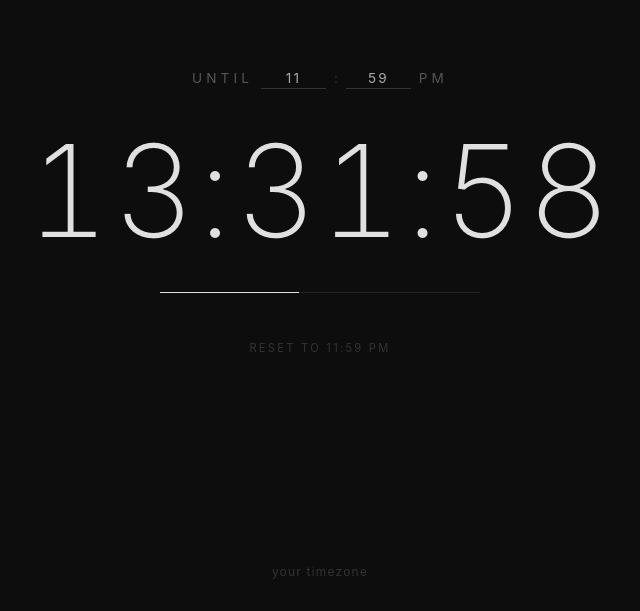
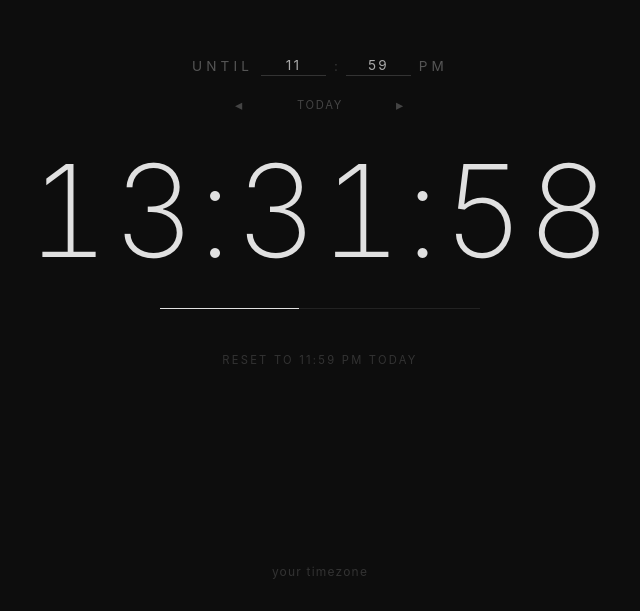
Before and after one commit to soumendrak/dayleft, a plain HTML site: page index.html in a window 1280 px wide. Shown: the part 189-800 px from the top of the page, without its empty margins (320-960 px from the left). Drawn offline with Linux system fonts and the light colour scheme.

Commit message:
Add day offset: countdown to any future date/time

```diff
--- a/index.html
+++ b/index.html
@@ -15,7 +15,7 @@
       align-items: center;
       justify-content: center;
       flex-direction: column;
-      gap: 1.5rem;
+      gap: 1.25rem;
       padding: 2rem;
       transition: background 0.6s;
     }
@@ -37,11 +37,9 @@
       color: #555;
       text-transform: uppercase;
       letter-spacing: 0.3em;
-      cursor: pointer;
       user-select: none;
       transition: color 0.3s;
     }
-    .target-row:hover { color: #888; }
     .target-row input {
       background: none;
       border: none;
@@ -58,6 +56,28 @@
     }
     .target-row input:focus { border-color: #888; color: #e0e0e0; }
     .target-row .sep { color: #333; letter-spacing: 0; }
+    .date-row {
+      display: flex;
+      align-items: center;
+      gap: 0.75rem;
+      font-size: 0.7rem;
+      color: #444;
+      letter-spacing: 0.15em;
+      text-transform: uppercase;
+      user-select: none;
+    }
+    .date-row .arrow {
+      cursor: pointer;
+      color: #444;
+      transition: color 0.3s;
+      font-size: 0.9rem;
+      padding: 0 4px;
+    }
+    .date-row .arrow:hover { color: #888; }
+    .date-label {
+      min-width: 120px;
+      text-align: center;
+    }
     .done {
       color: #3a3;
       font-size: 0.85rem;
@@ -82,7 +102,6 @@
       color: #333;
       letter-spacing: 0.1em;
     }
-    /* Reset button */
     .reset {
       margin-top: 1.5rem;
       font-size: 0.7rem;
@@ -99,19 +118,24 @@
   </style>
 </head>
 <body>
-  <div class="target-row" id="targetRow" title="Click to edit target time">
+  <div class="target-row" title="Click to edit target time">
     <span>UNTIL</span>
     <input type="text" id="hourInput" maxlength="2" value="23">
     <span class="sep">:</span>
     <input type="text" id="minInput" maxlength="2" value="59">
     <span id="ampm">PM</span>
   </div>
+  <div class="date-row">
+    <span class="arrow" id="prevDay">◂</span>
+    <span class="date-label" id="dateLabel">Today</span>
+    <span class="arrow" id="nextDay">▸</span>
+  </div>
   <div class="timer" id="timer">--:--:--</div>
   <div class="done" id="done" style="display:none">Done</div>
   <div class="meter">
     <div class="meter-fill" id="meter"></div>
   </div>
-  <button class="reset" id="reset">Reset to 11:59 PM</button>
+  <button class="reset" id="reset">Reset to 11:59 PM Today</button>
   <footer id="footer">your timezone</footer>
 
   <script>
@@ -122,24 +146,54 @@
     const hourInput = document.getElementById('hourInput');
     const minInput = document.getElementById('minInput');
     const ampm = document.getElementById('ampm');
+    const dateLabel = document.getElementById('dateLabel');
     const reset = document.getElementById('reset');
 
     let targetH = 23;
     let targetM = 59;
+    let dayOffset = 0; // 0 = today, 1 = tomorrow, etc.
 
     function pad(n) { return String(n).padStart(2, '0'); }
 
+    function getTargetDate() {
+      const d = new Date();
+      d.setDate(d.getDate() + dayOffset);
+      d.setHours(targetH, targetM, 0, 0);
+      return d;
+    }
+
+    function formatDate(d) {
+      const now = new Date();
+      const today = new Date(now.getFullYear(), now.getMonth(), now.getDate());
+      const targetDay = new Date(d.getFullYear(), d.getMonth(), d.getDate());
+      const diffDays = Math.round((targetDay - today) / 86400000);
+
+      if (diffDays === 0) return 'Today';
+      if (diffDays === 1) return 'Tomorrow';
+      if (diffDays === -1) return 'Yesterday';
+
+      const months = ['Jan','Feb','Mar','Apr','May','Jun','Jul','Aug','Sep','Oct','Nov','Dec'];
+      const days = ['Sun','Mon','Tue','Wed','Thu','Fri','Sat'];
+      return `${days[d.getDay()]} ${d.getDate()} ${months[d.getMonth()]}`;
+    }
+
     function save() {
-      try { localStorage.setItem('dayleft-target', JSON.stringify([targetH, targetM])); }
-      catch(e) {}
+      try {
+        localStorage.setItem('dayleft-target', JSON.stringify([targetH, targetM, dayOffset]));
+      } catch(e) {}
     }
 
     function load() {
       try {
         const raw = localStorage.getItem('dayleft-target');
-        if (raw) { const [h, m] = JSON.parse(raw); targetH = h; targetM = m; }
+        if (raw) {
+          const v = JSON.parse(raw);
+          targetH = v[0]; targetM = v[1];
+          dayOffset = (typeof v[2] === 'number') ? v[2] : 0;
+        }
       } catch(e) {}
       updateInputs();
+      updateDateLabel();
     }
 
     function updateInputs() {
@@ -155,6 +209,10 @@
       minInput.value = pad(targetM);
     }
 
+    function updateDateLabel() {
+      dateLabel.textContent = formatDate(getTargetDate());
+    }
+
     function parseInputs() {
       let h = parseInt(hourInput.value, 10);
       let m = parseInt(minInput.value, 10);
@@ -162,9 +220,21 @@
       if (isNaN(m) || m < 0 || m > 59) return false;
       if (ampm.textContent === 'PM' && h !== 12) h += 12;
       if (ampm.textContent === 'AM' && h === 12) h = 0;
+
+      // Auto-roll: if target time is past for today, jump to next occurrence
+      if (dayOffset === 0) {
+        const now = new Date();
+        const candidate = new Date(now);
+        candidate.setHours(h, m, 0, 0);
+        if (candidate <= now) {
+          dayOffset = 1;
+        }
+      }
+
       targetH = h; targetM = m;
       save();
       updateInputs();
+      updateDateLabel();
       tick();
       return true;
     }
@@ -175,30 +245,36 @@
       parseInputs();
     }
 
+    function shiftDay(delta) {
+      dayOffset = Math.max(-30, Math.min(365, dayOffset + delta));
+      save();
+      updateDateLabel();
+      tick();
+    }
+
     hourInput.addEventListener('blur', parseInputs);
     minInput.addEventListener('blur', parseInputs);
     hourInput.addEventListener('keydown', e => { if (e.key === 'Enter') parseInputs(); });
     minInput.addEventListener('keydown', e => { if (e.key === 'Enter') parseInputs(); });
-
     hourInput.addEventListener('focus', () => hourInput.select());
     minInput.addEventListener('focus', () => minInput.select());
-
     ampm.addEventListener('click', e => { e.stopPropagation(); toggleAmPm(); });
+    document.getElementById('prevDay').addEventListener('click', () => shiftDay(-1));
+    document.getElementById('nextDay').addEventListener('click', () => shiftDay(1));
 
     reset.addEventListener('click', () => {
-      targetH = 23; targetM = 59;
+      targetH = 23; targetM = 59; dayOffset = 0;
       save();
       updateInputs();
+      updateDateLabel();
       tick();
     });
 
     function tick() {
       const now = new Date();
-      const end = new Date(now);
-      end.setHours(targetH, targetM, 0, 0);
+      const end = getTargetDate();
 
       if (now >= end) {
-        // past target — show how long since
         const diff = now - end;
         const h = Math.floor(diff / 3600000);
         const m = Math.floor((diff % 3600000) / 60000);
@@ -213,14 +289,11 @@
       body.classList.remove('overtime');
       done.style.display = 'none';
 
-      const start = new Date(now);
-      start.setHours(0, 0, 0, 0);
-      // if target is before current time (e.g. mid-afternoon), use midnight as start
-      // but if target is past midnight (e.g. 11:59 PM), use midnight as start
-      const totalDayMs = 24 * 60 * 60 * 1000;
       const remaining = end - now;
-      const elapsed = (targetH * 3600000 + targetM * 60000) - remaining;
-      const pct = 100 - ((remaining / (targetH * 3600000 + targetM * 60000)) * 100);
+      const totalMs = 24 * 60 * 60 * 1000;
+      const todayStart = new Date(now.getFullYear(), now.getMonth(), now.getDate());
+      const targetMsFromMidnight = (end - todayStart) - (dayOffset * totalMs);
+      const pct = 100 - ((remaining / targetMsFromMidnight) * 100);
 
       const h = Math.floor(remaining / 3600000);
       const m = Math.floor((remaining % 3600000) / 60000);
```
